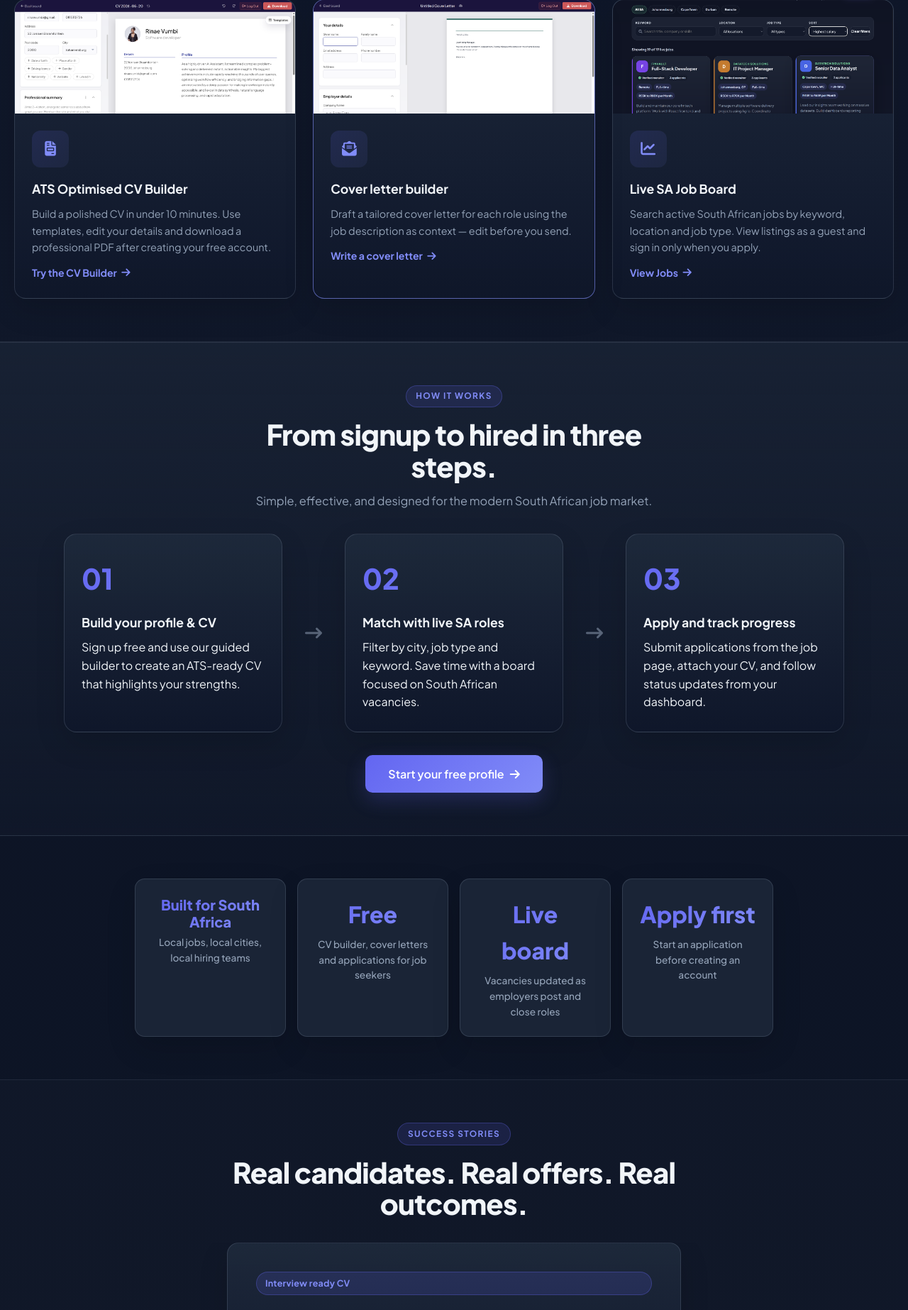
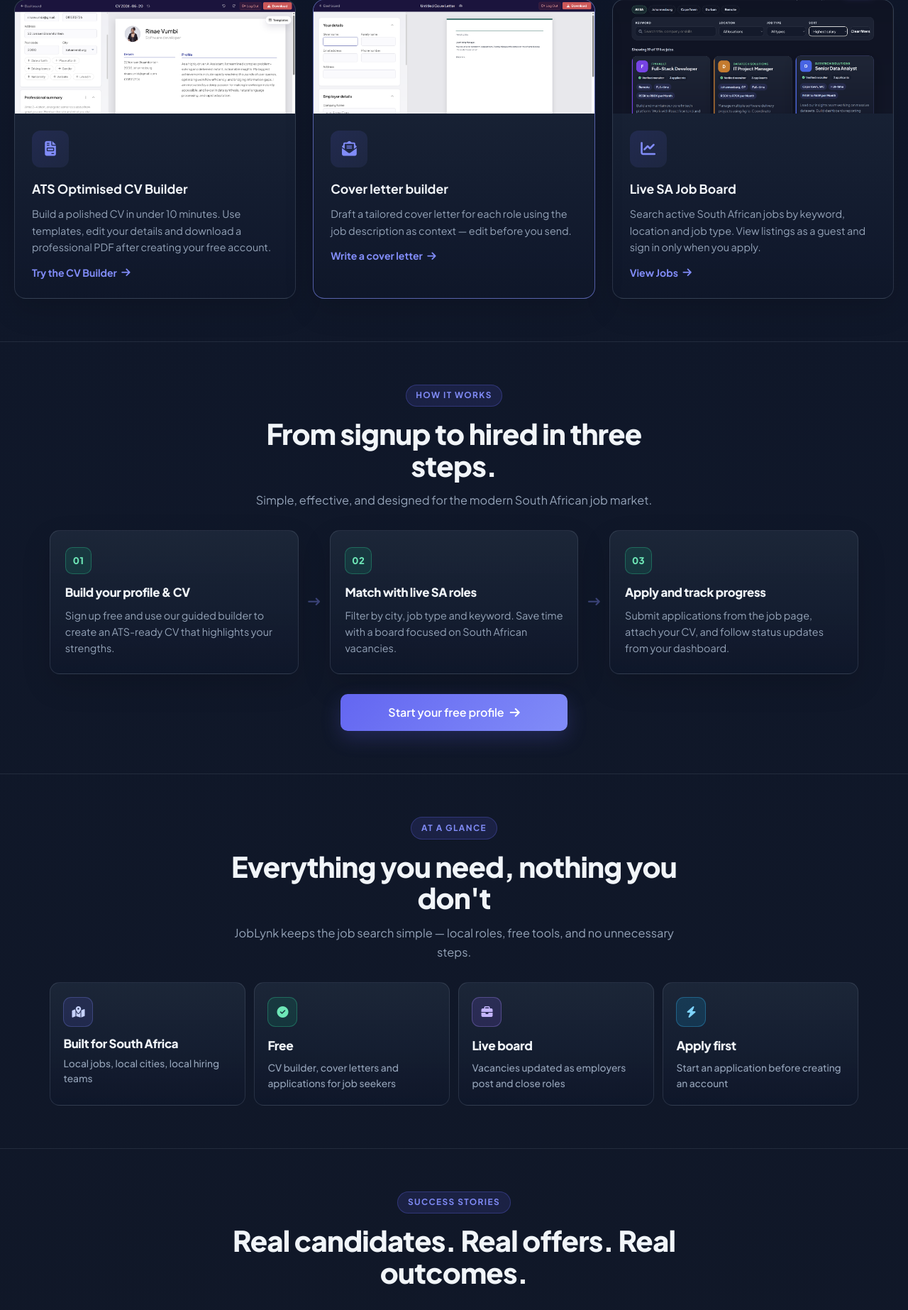
Before and after one commit to rinae-del/joblynk, a PHP site: page /home.html in a window 1280 px wide. Shown: the part 2559-4405 px from the top of the page at 71% size. Run offline with PHP 8.4, Linux system fonts and the light colour scheme; data that the repository does not hold is empty.

Commit message:
fix: align how-it-works and stats sections with landing card style
Apply dark gradient cards, consistent headers, and icon accents to the
steps and at-a-glance blocks so they match featured jobs and why sections.

Co-authored-by: Cursor <cursoragent@cursor.com>

```diff
--- a/home.css
+++ b/home.css
@@ -470,26 +470,167 @@
 }
 
 .home-public-page .how-it-works {
+    background: transparent;
+    border-top: none;
     border-bottom: 1px solid var(--home-border);
 }
 
+.home-public-page .how-it-works .section-header {
+    margin-bottom: 1.75rem;
+}
+
+.home-public-page .steps-grid {
+    max-width: var(--home-max);
+    gap: 0.75rem;
+    align-items: stretch;
+}
+
+.home-public-page .step-item {
+    padding: 1.45rem 1.3rem;
+    border-radius: 14px;
+    background: linear-gradient(180deg, rgba(30, 41, 59, 0.85), rgba(15, 23, 42, 0.95));
+    border: 1px solid rgba(148, 163, 184, 0.18);
+    text-align: left;
+    transition: transform 0.2s ease, border-color 0.2s ease, box-shadow 0.2s ease, background 0.2s ease;
+}
+
+.home-public-page .step-item:hover {
+    transform: translateY(-2px);
+    border-color: rgba(129, 140, 248, 0.45);
+    box-shadow: 0 14px 32px rgba(0, 0, 0, 0.22);
+    background: linear-gradient(180deg, rgba(30, 41, 59, 0.92), rgba(15, 23, 42, 0.98));
+}
+
+.home-public-page .step-number {
+    display: inline-flex;
+    align-items: center;
+    justify-content: center;
+    min-width: 2.35rem;
+    height: 2.35rem;
+    padding: 0 0.55rem;
+    margin-bottom: 0.85rem;
+    border-radius: 10px;
+    font-size: 0.82rem;
+    font-weight: 800;
+    letter-spacing: 0.04em;
+    background: rgba(16, 185, 129, 0.14);
+    border: 1px solid rgba(52, 211, 153, 0.32);
+    -webkit-text-fill-color: #6ee7b7;
+    color: #6ee7b7;
+    background-clip: border-box;
+}
+
+.home-public-page .step-item h3 {
+    font-size: 1.05rem;
+    font-weight: 800;
+    margin-bottom: 0.45rem;
+    color: #f1f5f9;
+    letter-spacing: -0.02em;
+}
+
+.home-public-page .step-item p {
+    color: var(--muted);
+    font-size: 0.9rem;
+    line-height: 1.6;
+}
+
+.home-public-page .step-arrow {
+    color: rgba(129, 140, 248, 0.4);
+    font-size: 1.05rem;
+    padding: 0 0.1rem;
+}
+
 .home-public-page .how-it-works .how-cta {
-    margin-top: 2rem;
+    margin-top: 1.75rem;
+}
+
+.home-public-page .how-it-works .how-cta .btn-landing {
+    min-width: min(100%, 320px);
 }
 
 .home-public-page .stats-counter-section {
     padding: var(--home-section-pad) 0;
     border-top: none;
     border-bottom: 1px solid var(--home-border);
-    background: rgba(11, 17, 32, 0.35);
+    background: transparent;
+}
+
+.home-public-page .stats-counter-section .section-header {
+    margin-bottom: 1.75rem;
 }
 
 .home-public-page .stats-counter-grid {
-    gap: 1rem;
+    gap: 0.75rem;
+    max-width: var(--home-max);
+    text-align: left;
 }
 
 .home-public-page .stat-counter-item {
+    padding: 1.25rem 1.15rem;
     border-radius: 14px;
+    background: linear-gradient(180deg, rgba(30, 41, 59, 0.85), rgba(15, 23, 42, 0.95));
+    border: 1px solid rgba(148, 163, 184, 0.18);
+    box-shadow: none;
+    text-align: left;
+    transition: transform 0.2s ease, border-color 0.2s ease, box-shadow 0.2s ease;
+}
+
+.home-public-page .stat-counter-item:hover {
+    transform: translateY(-2px);
+    border-color: rgba(129, 140, 248, 0.45);
+    box-shadow: 0 14px 32px rgba(0, 0, 0, 0.22);
+}
+
+.home-public-page .stat-counter-icon {
+    width: 42px;
+    height: 42px;
+    border-radius: 11px;
+    display: inline-flex;
+    align-items: center;
+    justify-content: center;
+    margin-bottom: 0.85rem;
+    background: rgba(99, 102, 241, 0.14);
+    border: 1px solid rgba(129, 140, 248, 0.28);
+    color: #c7d2fe;
+    font-size: 1rem;
+}
+
+.home-public-page .stat-counter-icon-green {
+    background: rgba(16, 185, 129, 0.14);
+    border-color: rgba(52, 211, 153, 0.32);
+    color: #6ee7b7;
+}
+
+.home-public-page .stat-counter-icon-violet {
+    background: rgba(139, 92, 246, 0.16);
+    border-color: rgba(167, 139, 250, 0.32);
+    color: #c4b5fd;
+}
+
+.home-public-page .stat-counter-icon-sky {
+    background: rgba(14, 165, 233, 0.16);
+    border-color: rgba(56, 189, 248, 0.32);
+    color: #7dd3fc;
+}
+
+.home-public-page .stat-counter-item h3 {
+    font-size: 1.08rem;
+    font-weight: 800;
+    margin-bottom: 0.4rem;
+    color: #f1f5f9;
+    -webkit-text-fill-color: #f1f5f9;
+    background: none;
+    letter-spacing: -0.02em;
+}
+
+.home-public-page .stat-counter-item h3.stat-counter-title-long {
+    font-size: 1.05rem;
+    line-height: 1.25;
+}
+
+.home-public-page .stat-counter-item p {
+    font-size: 0.86rem;
+    line-height: 1.55;
 }
 
 .home-public-page .testimonials-section {
@@ -615,6 +756,16 @@
         justify-content: center;
     }
 
+    .home-public-page .steps-grid {
+        grid-template-columns: 1fr !important;
+        gap: 0.65rem;
+    }
+
+    .home-public-page .step-arrow {
+        padding: 0.15rem 0;
+        transform: rotate(90deg);
+    }
+
     .home-public-page .home-hero-media {
         height: clamp(200px, 42vw, 240px);
         margin-bottom: 1.65rem;
@@ -699,3 +850,9 @@
         grid-template-columns: 1fr 1fr;
     }
 }
+
+@media (max-width: 520px) {
+    .home-public-page .stats-counter-grid {
+        grid-template-columns: 1fr;
+    }
+}
--- a/home.html
+++ b/home.html
@@ -48,7 +48,7 @@
     <link href="https://fonts.googleapis.com/css2?family=Plus+Jakarta+Sans:wght@400;500;600;700;800&display=swap" rel="stylesheet">
     <link rel="stylesheet" href="https://cdnjs.cloudflare.com/ajax/libs/font-awesome/6.4.0/css/all.min.css">
     <link rel="stylesheet" href="landing.css?v=20260701">
-    <link rel="stylesheet" href="home.css?v=20260704">
+    <link rel="stylesheet" href="home.css?v=20260705">
 </head>
 
 <body class="landing-page home-public-page">
@@ -263,20 +263,30 @@
     <!-- Benefits Counter Section -->
     <section class="stats-counter-section">
         <div class="section-container">
+            <div class="section-header">
+                <span class="eyebrow eyebrow-amber">At a glance</span>
+                <h2>Everything you need, nothing you don't</h2>
+                <p>JobLynk keeps the job search simple — local roles, free tools, and no unnecessary steps.</p>
+            </div>
+
             <div class="stats-counter-grid">
                 <div class="stat-counter-item">
+                    <div class="stat-counter-icon"><i class="fa-solid fa-map-location-dot"></i></div>
                     <h3 class="stat-counter-title-long">Built for South Africa</h3>
                     <p>Local jobs, local cities, local hiring teams</p>
                 </div>
                 <div class="stat-counter-item">
+                    <div class="stat-counter-icon stat-counter-icon-green"><i class="fa-solid fa-circle-check"></i></div>
                     <h3>Free</h3>
                     <p>CV builder, cover letters and applications for job seekers</p>
                 </div>
                 <div class="stat-counter-item">
+                    <div class="stat-counter-icon stat-counter-icon-violet"><i class="fa-solid fa-briefcase"></i></div>
                     <h3>Live board</h3>
                     <p>Vacancies updated as employers post and close roles</p>
                 </div>
                 <div class="stat-counter-item">
+                    <div class="stat-counter-icon stat-counter-icon-sky"><i class="fa-solid fa-bolt"></i></div>
                     <h3>Apply first</h3>
                     <p>Start an application before creating an account</p>
                 </div>
```
